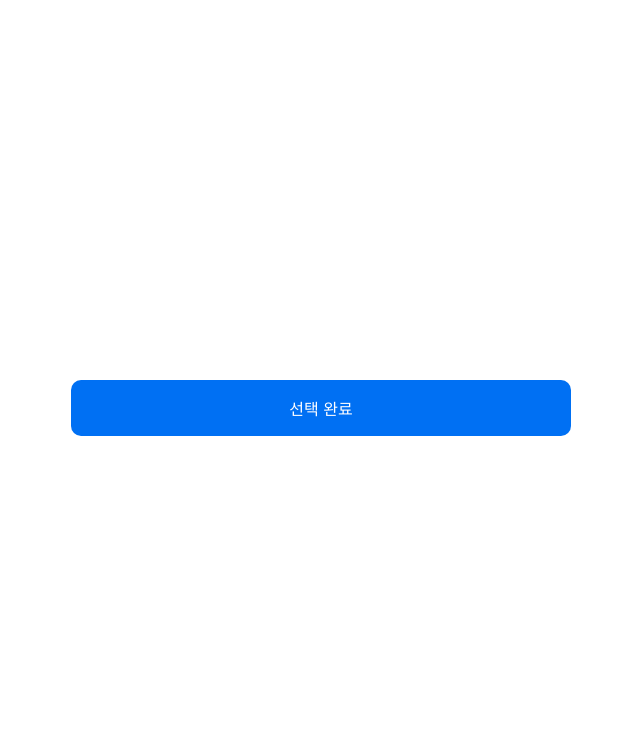
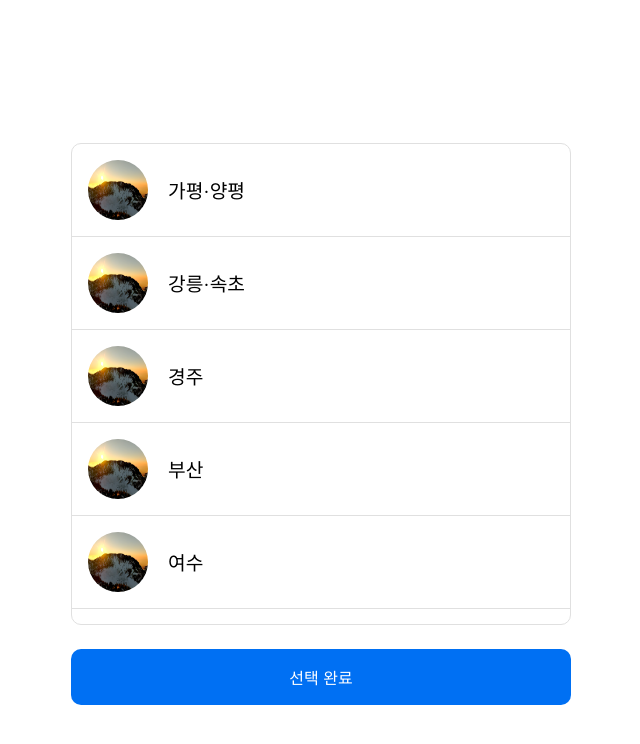
Before and after one commit to Masidao/sip-of-travel, a React (Vite) app in the folder Front/: page /cities in a window 1280 px wide. Shown: the top 744 px of the page, without its empty margins (319-959 px from the left). Built offline with nearby package versions, Linux system fonts and the light colour scheme.

Commit message:
✨ feat: 도시 리스트 구현

```diff
--- a/Front/src/pages/Cities.tsx
+++ b/Front/src/pages/Cities.tsx
@@ -1,15 +1,24 @@
 import React from "react";
 import * as S from "../styles/cities.style";
 import { useNavigate } from "react-router-dom";
+import citiesList from "../../data/citiesList.json";
 
 const Cities: React.FC = () => {
   const navigate = useNavigate();
-  const handleSubmitSchedule = () => navigate("/calendar");
+  const handleSelectCities = () => navigate("/calendar");
 
   return (
     <S.Container>
       <S.Wrapper>
-        <S.Button onClick={handleSubmitSchedule}>선택 완료</S.Button>
+        <S.ScrollArea>
+          {citiesList.map(({ id, name, img }) => (
+            <S.Item key={id}>
+              <S.Image src={`img/${img}`} alt={name} />
+              <S.Title>{name}</S.Title>
+            </S.Item>
+          ))}
+        </S.ScrollArea>
+        <S.Button onClick={handleSelectCities}>선택 완료</S.Button>
       </S.Wrapper>
     </S.Container>
   );
--- a/Front/src/styles/cities.style.ts
+++ b/Front/src/styles/cities.style.ts
@@ -1,20 +1,45 @@
 import styled from "styled-components";
 
 export const Container = styled.div`
+  min-height: 100vh;
   display: flex;
-  justify-content: space-around;
+  flex-direction: column;
+  align-items: center;
+  justify-content: center;
+  padding: 1rem;
 `;
 
 export const Wrapper = styled.div`
-  background-color: #ffffff;
-  max-width: 100%;
-  width: 500px;
-  height: 100vh;
+  width: 100%;
+  max-width: 500px;
+`;
+
+export const ScrollArea = styled.div`
+  height: 60vh;
+  overflow-y: auto;
+  border: 1px solid #e0e0e0;
+  border-radius: 10px;
+  margin-bottom: 1.5rem;
+`;
+
+export const Item = styled.div`
   display: flex;
   align-items: center;
-  justify-content: center;
-  flex-direction: column;
   gap: 20px;
+  padding: 1rem;
+  border-bottom: 1px solid #e0e0e0;
+`;
+
+export const Image = styled.img`
+  width: 60px;
+  height: 60px;
+  border-radius: 50%;
+`;
+
+export const Title = styled.div`
+  display: flex;
+  font-size: 1.2rem;
+  text-align: center;
 `;
 
 export const Button = styled.button`
```
